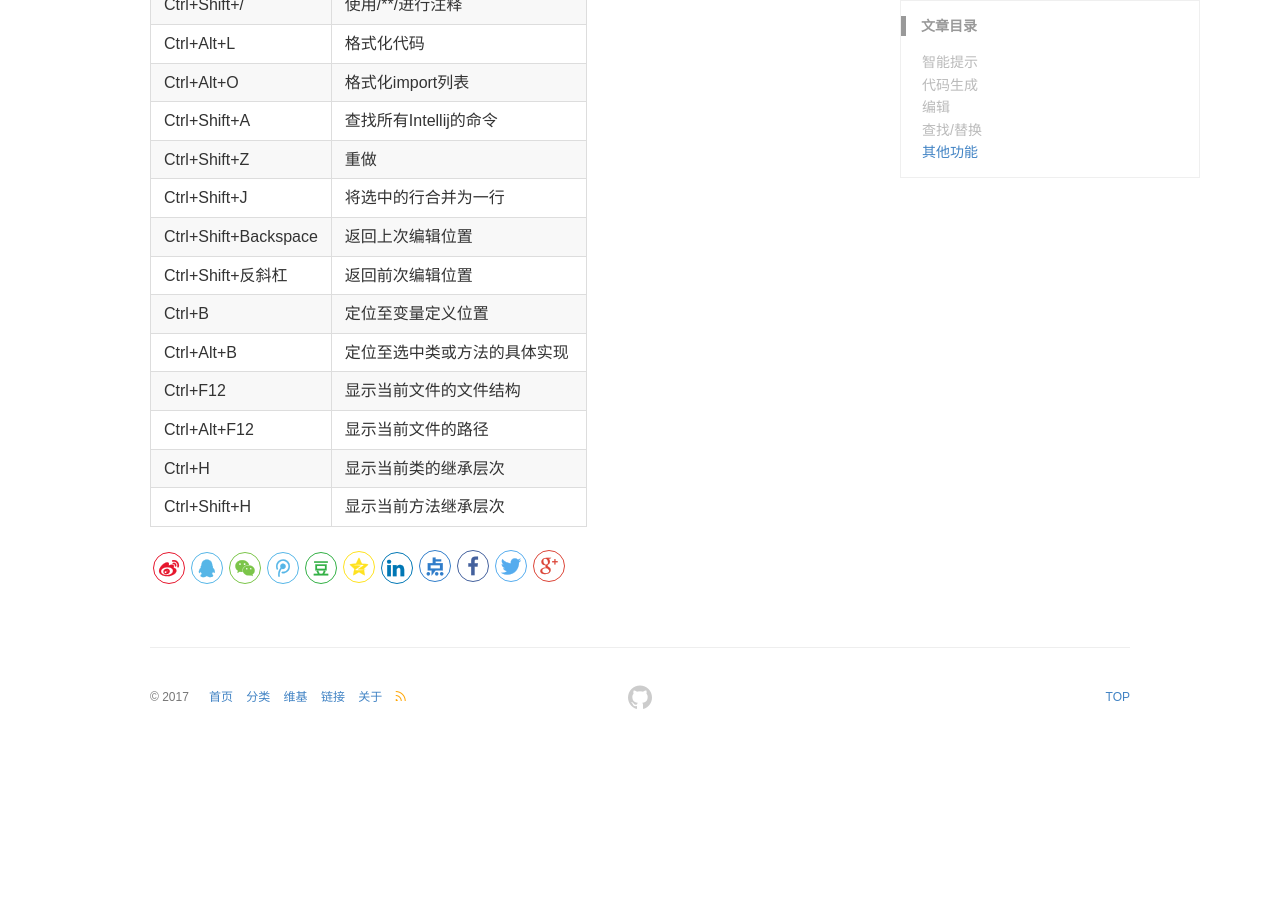
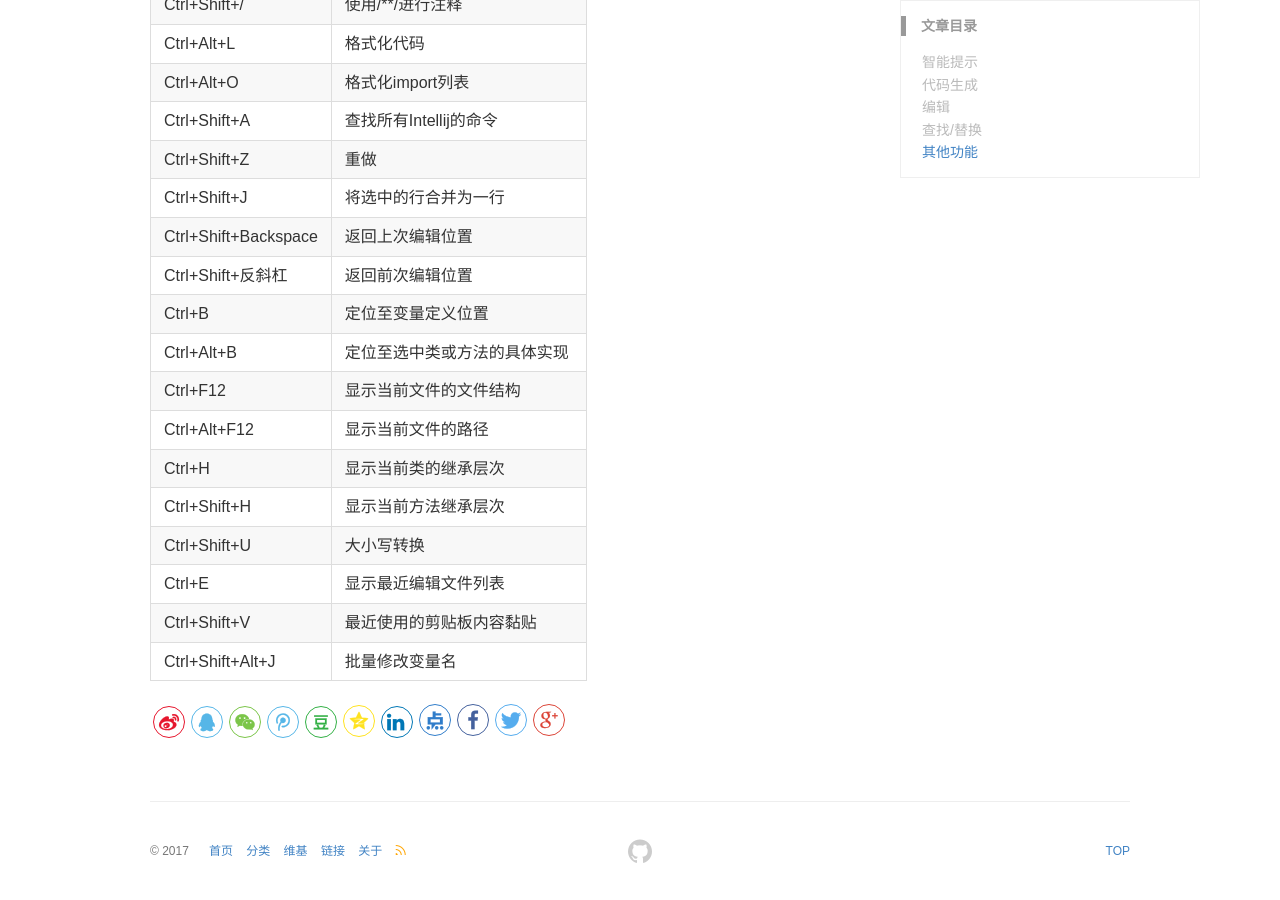
Before and after one commit to amber123013/amber123013.github.io, a Jekyll site: the page built from _wiki/intellij-IDEA.md, in a window 1280 px wide and 900 px high, scrolled down 2529 px. Built offline with Jekyll 4.4.1, drawn with Linux system fonts in a browser that asks for light colours; before the commit the page ends 3275 px from its top, so only the background shows below that.

Commit message:
updateintellij-IDEA

```diff
--- a/_wiki/intellij-IDEA.md
+++ b/_wiki/intellij-IDEA.md
@@ -90,3 +90,7 @@ keywords: IDEA
 | Ctrl+Alt+F12         | 显示当前文件的路径              |
 | Ctrl+H               | 显示当前类的继承层次            |
 | Ctrl+Shift+H         | 显示当前方法继承层次            |
+| Ctrl+Shift+U         | 大小写转换                      |
+| Ctrl+E               | 显示最近编辑文件列表            |
+| Ctrl+Shift+V         | 最近使用的剪贴板内容黏贴        |
+| Ctrl+Shift+Alt+J     | 批量修改变量名                  |
```
